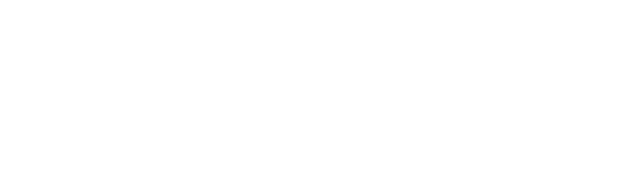
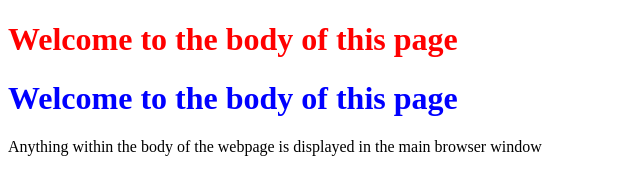
Before and after one commit to Yugenzariah/WEB_503_Lab_One, a website: page src/index.html in a window 1280 px wide. Shown: the whole page, without its empty margins (0-640 px from the left). Drawn offline with Linux system fonts and the light colour scheme.

Commit message:
html and css commit

```diff
--- a/src/index.css
+++ b/src/index.css
@@ -0,0 +1,6 @@
+.first_tag {
+  color: red;
+}
+#second_tag {
+  color: blue;
+}
--- a/src/index.html
+++ b/src/index.html
@@ -10,6 +10,9 @@
         <link rel="stylesheet" href="index.css">
     </head>
     <body>
+    <h1 class="first_tag">Welcome to the body of this page</h1>
+    <h1 id="second_tag">Welcome to the body of this page</h1>
+    <p>Anything within the body of the webpage is displayed in the main browser window</p>
         <script src="index.js" async defer></script>
     </body>
 </html>
```
